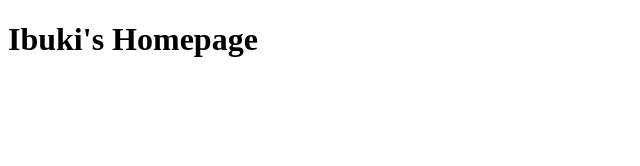
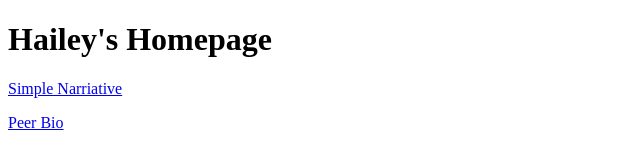
Before and after one commit to Hailey-Seol/Hailey-Seol.github.io, a plain HTML site: page index.html in a window 1280 px wide. Shown: the whole page, without its empty margins (0-640 px from the left). Drawn offline with Linux system fonts and the light colour scheme.

Commit message:
added links to homepage

```diff
--- a/index.html
+++ b/index.html
@@ -4,9 +4,11 @@
     <meta charset="UTF-8">
     <meta http-equiv="X-UA-Compatible" content="IE=edge">
     <meta name="viewport" content="width=device-width, initial-scale=1.0">
-    <title>Ibuki's Homepage</title>
+    <title>Hailey's Homepage</title>
 </head>
 <body>
-    <h1>Ibuki's Homepage</h1>
+    <h1>Hailey's Homepage</h1>
+    <p><a href="simple-narriative">Simple Narriative</a></p>
+    <p><a href="peer-bio">Peer Bio</a></p>
 </body>
 </html>
```
